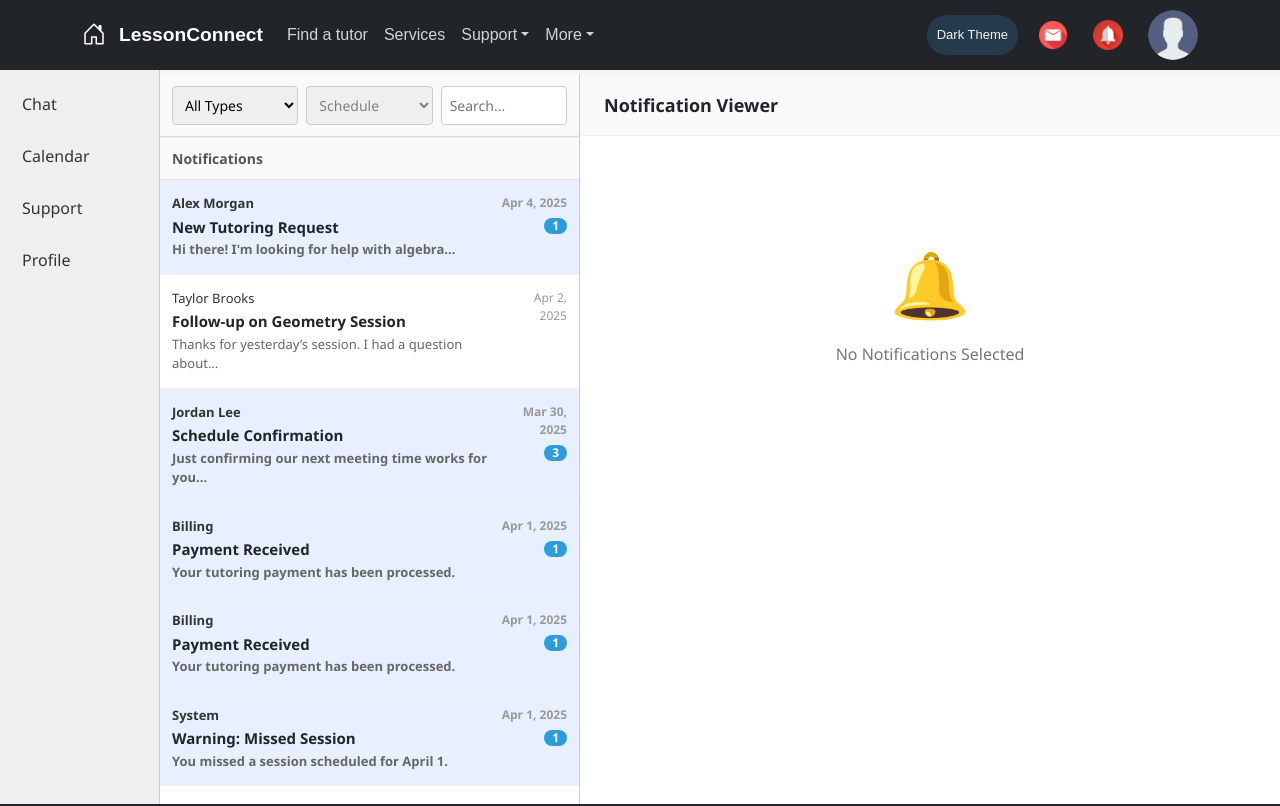
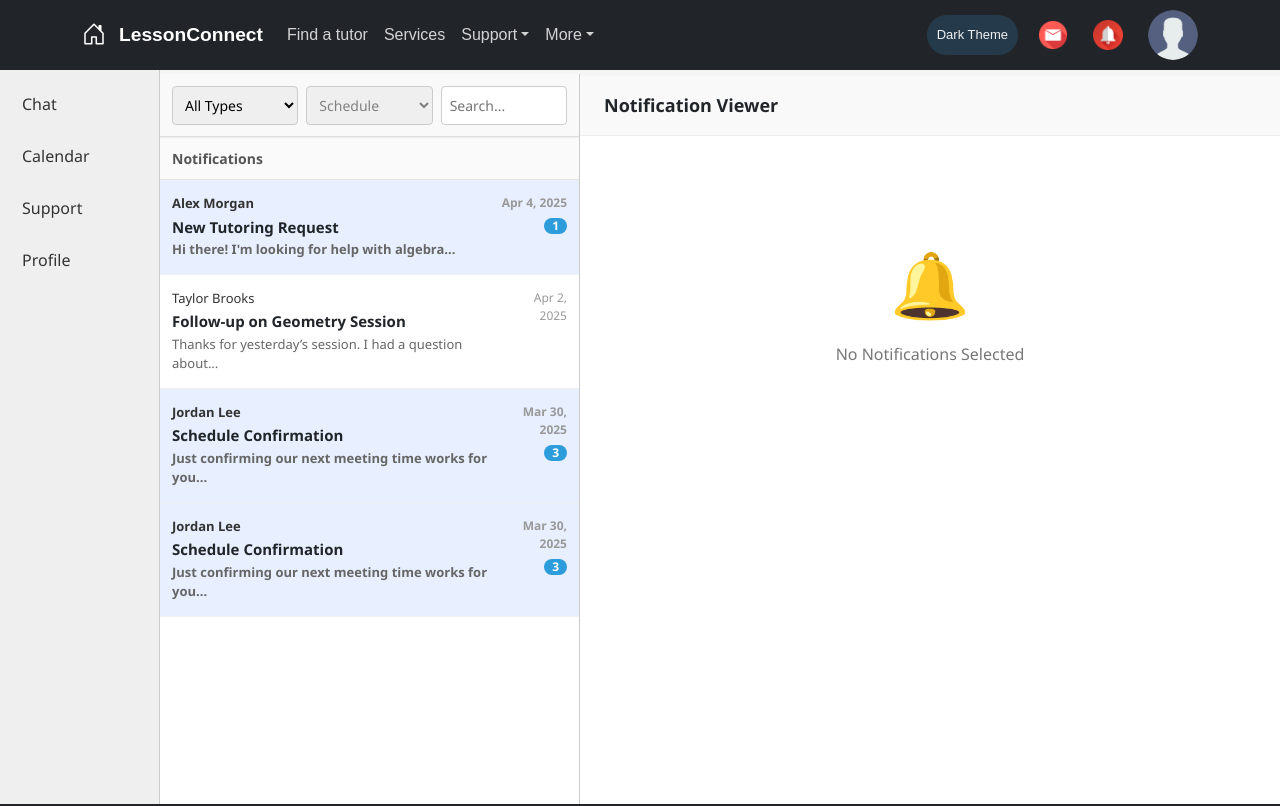
Before and after one commit to UNLV-CS472-672/2025-S-GROUP2-LessonConnect, a React (Vite) app in the folder frontend/: page /tutor/inbox in a window 1280 px wide. Shown: the top 806 px of the page. Built offline with nearby package versions, Linux system fonts and the light colour scheme.

Commit message:
Map backend format to frontend fields. Transition out of mockdata. date/time ISO format to readable date/time.

```diff
--- a/frontend/src/Components/Inbox.jsx
+++ b/frontend/src/Components/Inbox.jsx
@@ -1,6 +1,12 @@
-import { useState } from "react";
+import { useState, useEffect } from "react";
 import { Link } from "react-router-dom";
 import "../Styles/Inbox.css";
+
+// Utility to convert ISO string to readable date (e.g., Apr 9, 2025)
+const formatDate = (isoDate) => {
+    const options = { year: "numeric", month: "short", day: "numeric" };
+    return new Date(isoDate).toLocaleDateString(undefined, options);
+};
 
 export default function Inbox() {
     const [selectedMessage, setSelectedMessage] = useState(null);
@@ -8,81 +14,69 @@ export default function Inbox() {
     const [filterType, setFilterType] = useState("");
     const [searchQuery, setSearchQuery] = useState("");
 
-    const [messages, setMessages] = useState([
+    // Mock data — transformed to match frontend fields
+    const [messages, setMessages] = useState([]);
+
+    useEffect(() => {
+        // Simulated API response from backend
+        const backendResponse = [
             {
                 id: 1,
-            subject: "New Tutoring Request",
-            preview: "Hi there! I'm looking for help with algebra...",
-            date: "Apr 4, 2025",
-            from: "Alex Morgan",
-            unreadCount: 1,
-            unread: true,
+                notification_title: "New Tutoring Request",
+                notification_message: "Hi there! I'm looking for help with algebra...",
+                created_at: "2025-04-04T15:30:00Z",
+                sender: "Alex Morgan",
+                unread_count: 1,
+                is_unread: true,
                 type: "general",
             },
             {
                 id: 2,
-            subject: "Follow-up on Geometry Session",
-            preview: "Thanks for yesterday’s session. I had a question about...",
-            date: "Apr 2, 2025",
-            from: "Taylor Brooks",
-            unreadCount: 0,
-            unread: false,
+                notification_title: "Follow-up on Geometry Session",
+                notification_message: "Thanks for yesterday’s session. I had a question about...",
+                created_at: "2025-04-02T10:00:00Z",
+                sender: "Taylor Brooks",
+                unread_count: 0,
+                is_unread: false,
                 type: "info",
             },
             {
                 id: 3,
-            subject: "Schedule Confirmation",
-            preview: "Just confirming our next meeting time works for you...",
-            date: "Mar 30, 2025",
-            from: "Jordan Lee",
-            unreadCount: 3,
-            unread: true,
+                notification_title: "Schedule Confirmation",
+                notification_message: "Just confirming our next meeting time works for you...",
+                created_at: "2025-03-30T14:00:00Z",
+                sender: "Jordan Lee",
+                unread_count: 3,
+                is_unread: true,
                 type: "update",
             },
             {
                 id: 4,
-            subject: "Payment Received",
-            preview: "Your tutoring payment has been processed.",
-            date: "Apr 1, 2025",
-            from: "Billing",
-            unreadCount: 1,
-            unread: true,
-            type: "success",
-        },
-        {
-            id: 7,
-            subject: "Payment Received",
-            preview: "Your tutoring payment has been processed.",
-            date: "Apr 1, 2025",
-            from: "Billing",
-            unreadCount: 1,
-            unread: true,
+                notification_title: "Schedule Confirmation",
+                notification_message: "Just confirming our next meeting time works for you...",
+                created_at: "2025-03-30T14:00:00Z",
+                sender: "Jordan Lee",
+                unread_count: 3,
+                is_unread: true,
                 type: "error",
             },
-        {
-            id: 5,
-            subject: "Warning: Missed Session",
-            preview: "You missed a session scheduled for April 1.",
-            date: "Apr 1, 2025",
-            from: "System",
-            unreadCount: 1,
-            unread: true,
-            type: "warning",
-        },
-        {
-            id: 6,
-            subject: "Profile Update",
-            preview: "Your profile has been updated successfully.",
-            date: "Mar 28, 2025",
-            from: "Support",
-            unreadCount: 0,
-            unread: false,
-            type: "success",
-        },
-    ]);
+        ];
 
-    // Displays number of unread messages in a thread as a blue badge.
-    // Resets to 0 (and hides the badge) when a thread is clicked/read.
+        // Map backend format to frontend fields
+        const mapped = backendResponse.map((n) => ({
+            id: n.id,
+            subject: n.notification_title,
+            preview: n.notification_message,
+            date: formatDate(n.created_at),
+            from: n.sender,
+            unreadCount: n.unread_count,
+            unread: n.is_unread,
+            type: n.type,
+        }));
+
+        setMessages(mapped);
+    }, []);
+
     const handleSelectMessage = (msg) => {
         setSelectedMessage(msg);
         setMessages((prev) =>
@@ -187,7 +181,9 @@ export default function Inbox() {
 
                     <div className="inbox-content-panel">
                         <div className="inbox-content-header">
-                            {selectedMessage ? selectedMessage.subject : "Notification Viewer"}
+                            {selectedMessage
+                                ? selectedMessage.subject
+                                : "Notification Viewer"}
                         </div>
 
                         {!selectedMessage ? (
```
Lines whose indentation alone changed are shown as unchanged.
